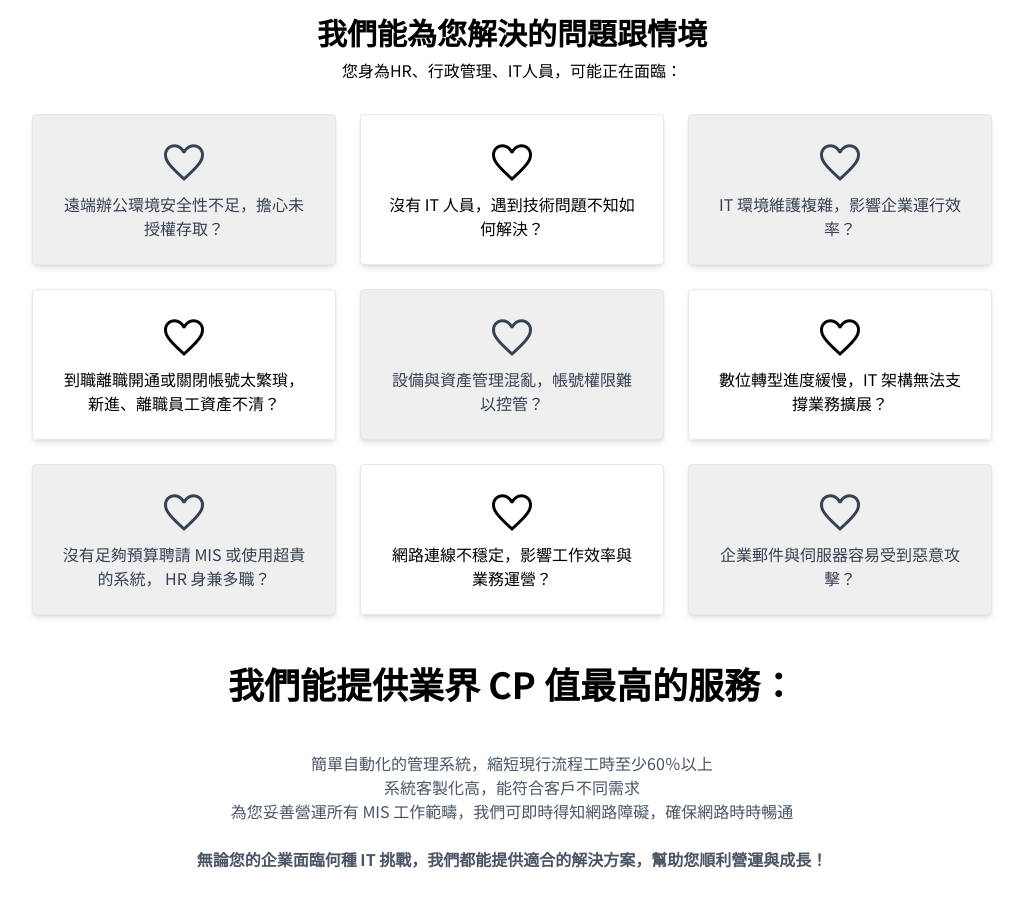
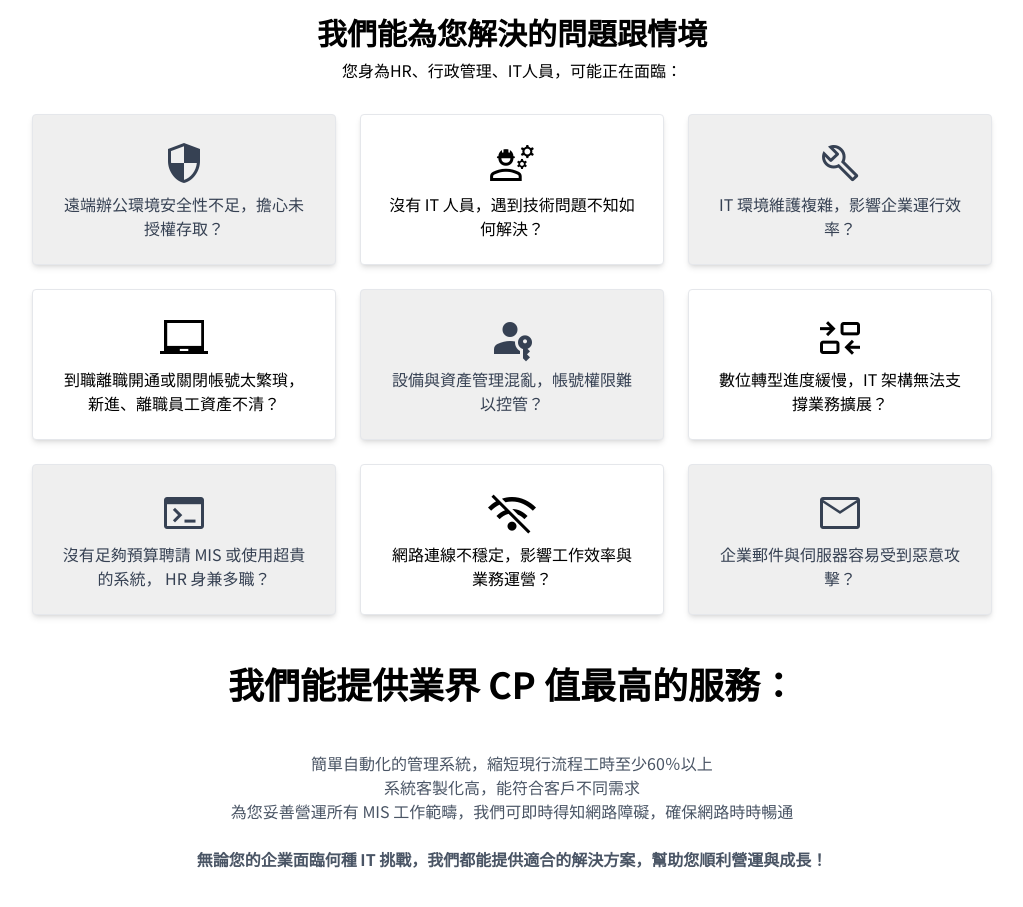
Before and after one commit to WalksCloud/OfficialWebsite, a Vue app: page / in a window 1280 px wide. Shown: the part 940-1847 px from the top of the page, without its empty margins (128-1151 px from the left). Built offline with nearby package versions, Linux system fonts and the light colour scheme.

Commit message:
update icon

```diff
--- a/src/components/About.vue
+++ b/src/components/About.vue
@@ -64,7 +64,7 @@ const handleClick = (index) => {
 			  	<div class="text-left lg:text-center">
 				  <div class="flex lg:block">
 				  	<span class="icon-element material-symbols-outlined">{{ item.icon }}</span>
-				    <p class="ms-2 lg:ms-0">{{ item.title }}</p>
+				    <p class="ms-3 lg:ms-0">{{ item.title }}</p>
 				  </div>
 				  <transition name="fade">
 				  	<div v-if="item.showTooltip" class="p-4 flex flex-col justify-center absolute top-0 left-0 w-full h-full text-sm" :class="[index % 2 === 0 ? 'bg-[#efefef] text-gray-700' : 'bg-white text-black']">{{ item.content }}</div>
--- a/src/locales/en.json
+++ b/src/locales/en.json
@@ -53,47 +53,47 @@
       "intro": "您身為HR、行政管理、IT人員，可能正在面臨：",
       "items": [
         {
-          "icon": "favorite",
+          "icon": "security",
           "title": "遠端辦公環境安全性不足，擔心未授權存取？",
           "content": "我們提供企業級 VPN 方案，確保遠端存取的安全性，提升混合辦公模式的可靠度。"
         },
         {
-          "icon": "favorite",
+          "icon": "engineering",
           "title": "沒有 IT 人員，遇到技術問題不知如何解決？",
           "content": "我們提供 IT 代管與技術支援，確保企業 IT 環境穩定運作，降低管理成本。"
         },
         {
-          "icon": "favorite",
+          "icon": "build",
           "title": "IT 環境維護複雜，影響企業運行效率？",
           "content": "我們提供 IT 監控、自動化管理與雲端虛擬化技術，簡化 IT 維護流程，提升企業 IT 營運效率。"
         },
         {
-          "icon": "favorite",
+          "icon": "laptop_chromebook",
           "title": "到職離職開通或關閉帳號太繁瑣，新進、離職員工資產不清？",
           "content": "我們提供設備管理系統，協助管理並即時監控設惡意軟體入侵，幫助企業有效管理硬體與軟體資產"
         },
         {
-          "icon": "favorite",
+          "icon": "passkey",
           "title": "設備與資產管理混亂，帳號權限難以控管？",
           "content": "透過企業資產管理與 IAM 系統，自動化設備與帳號權限管理，減少人為錯誤與資產遺失風險。"
         },
         {
-          "icon": "favorite",
+          "icon": "modeling",
           "title": "數位轉型進度緩慢，IT 架構無法支撐業務擴展？",
           "content": "透過雲端虛擬化與自動化 IT 管理系統，幫助企業加速數位轉型，靈活應對市場變化。"
         },
         {
-          "icon": "favorite",
+          "icon": "terminal",
           "title": "沒有足夠預算聘請 MIS 或使用超貴的系統， HR 身兼多職？",
           "content": "我們提供專業 IT 代管與外包、專業顧問服務，幫助企業IT相關業務皆正常運作"
         },
         {
-          "icon": "favorite",
+          "icon": "wifi_off",
           "title": "網路連線不穩定，影響工作效率與業務運營？",
           "content": "我們提供專業的網路建置與維運服務，確保企業網路環境穩定，提升運作效率。"
         },
         {
-          "icon": "favorite",
+          "icon": "mail",
           "title": "企業郵件與伺服器容易受到惡意攻擊？",
           "content": "我們的資安解決方案涵蓋郵件安全閘道、防火牆與 EDR 端點防護，確保企業資料安全。"
         }
--- a/src/locales/tw.json
+++ b/src/locales/tw.json
@@ -53,47 +53,47 @@
       "intro": "您身為HR、行政管理、IT人員，可能正在面臨：",
       "items": [
         {
-          "icon": "favorite",
+          "icon": "security",
           "title": "遠端辦公環境安全性不足，擔心未授權存取？",
           "content": "我們提供企業級 VPN 方案，確保遠端存取的安全性，提升混合辦公模式的可靠度。"
         },
         {
-          "icon": "favorite",
+          "icon": "engineering",
           "title": "沒有 IT 人員，遇到技術問題不知如何解決？",
           "content": "我們提供 IT 代管與技術支援，確保企業 IT 環境穩定運作，降低管理成本。"
         },
         {
-          "icon": "favorite",
+          "icon": "build",
           "title": "IT 環境維護複雜，影響企業運行效率？",
           "content": "我們提供 IT 監控、自動化管理與雲端虛擬化技術，簡化 IT 維護流程，提升企業 IT 營運效率。"
         },
         {
-          "icon": "favorite",
+          "icon": "laptop_chromebook",
           "title": "到職離職開通或關閉帳號太繁瑣，新進、離職員工資產不清？",
           "content": "我們提供設備管理系統，協助管理並即時監控設惡意軟體入侵，幫助企業有效管理硬體與軟體資產"
         },
         {
-          "icon": "favorite",
+          "icon": "passkey",
           "title": "設備與資產管理混亂，帳號權限難以控管？",
           "content": "透過企業資產管理與 IAM 系統，自動化設備與帳號權限管理，減少人為錯誤與資產遺失風險。"
         },
         {
-          "icon": "favorite",
+          "icon": "modeling",
           "title": "數位轉型進度緩慢，IT 架構無法支撐業務擴展？",
           "content": "透過雲端虛擬化與自動化 IT 管理系統，幫助企業加速數位轉型，靈活應對市場變化。"
         },
         {
-          "icon": "favorite",
+          "icon": "terminal",
           "title": "沒有足夠預算聘請 MIS 或使用超貴的系統， HR 身兼多職？",
           "content": "我們提供專業 IT 代管與外包、專業顧問服務，幫助企業IT相關業務皆正常運作"
         },
         {
-          "icon": "favorite",
+          "icon": "wifi_off",
           "title": "網路連線不穩定，影響工作效率與業務運營？",
           "content": "我們提供專業的網路建置與維運服務，確保企業網路環境穩定，提升運作效率。"
         },
         {
-          "icon": "favorite",
+          "icon": "mail",
           "title": "企業郵件與伺服器容易受到惡意攻擊？",
           "content": "我們的資安解決方案涵蓋郵件安全閘道、防火牆與 EDR 端點防護，確保企業資料安全。"
         }
```
